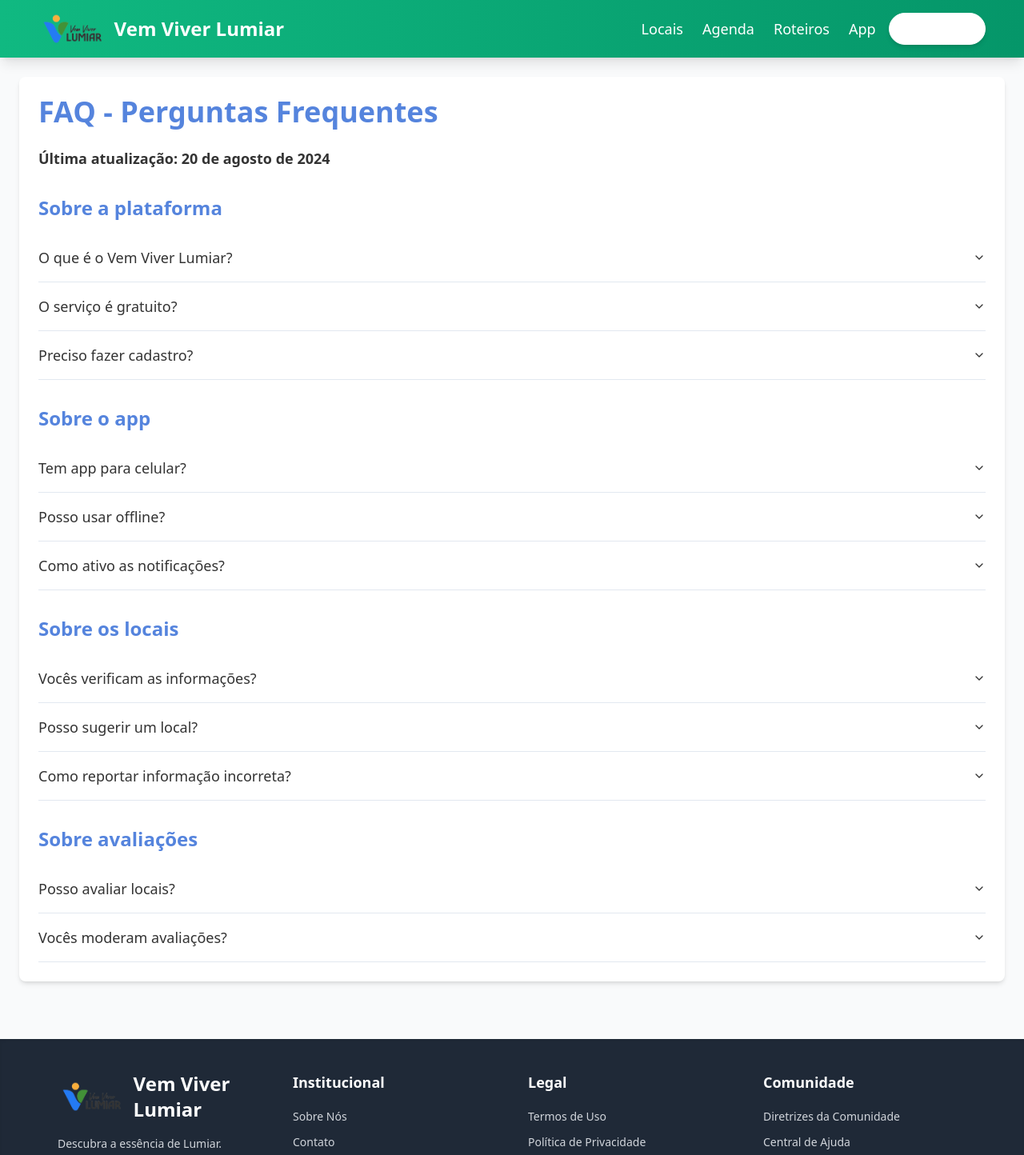
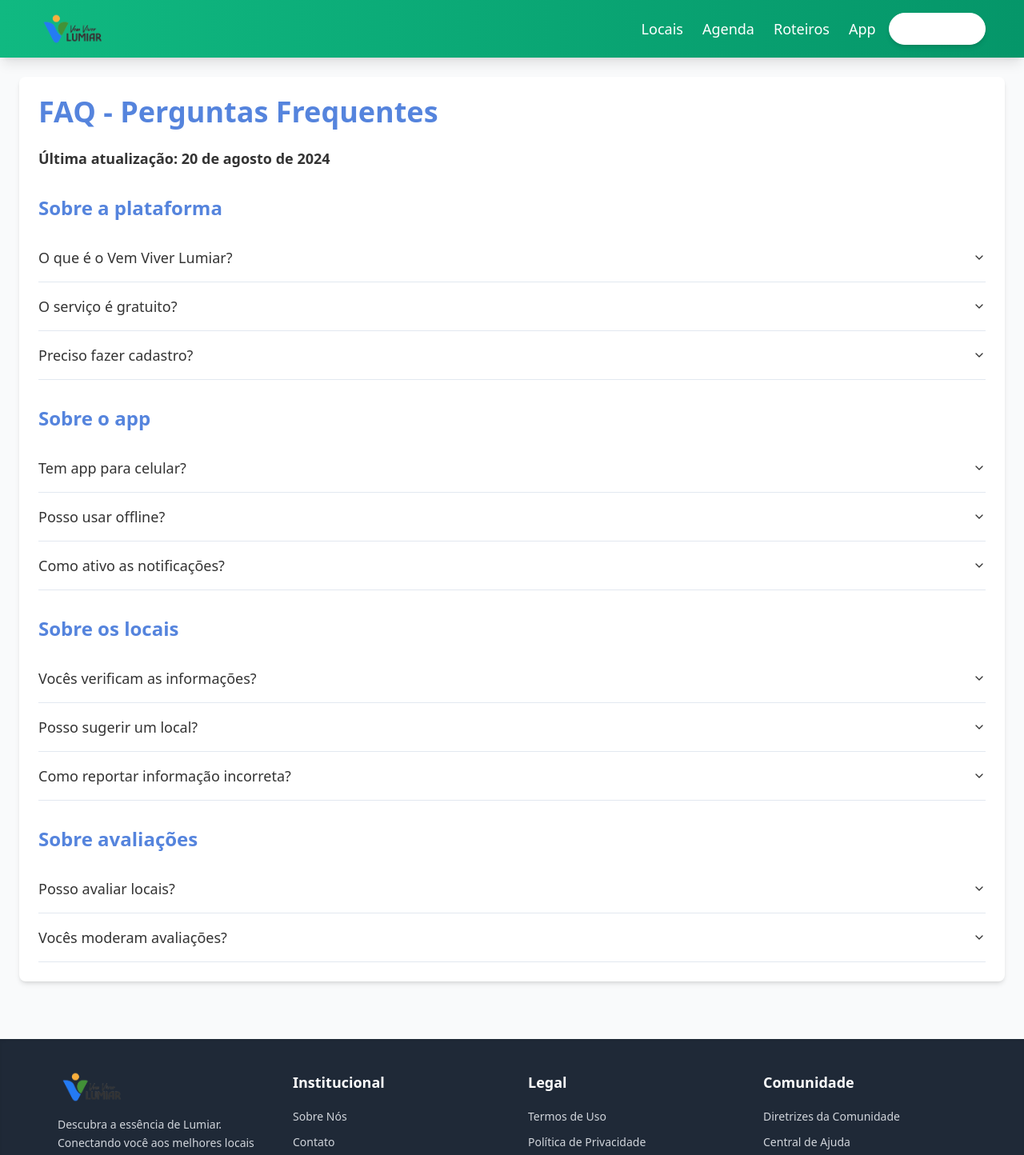
Before and after one commit to matheusmacedo-create/vemviverlumiar, a React (Vite) app: page /faq in a window 1280 px wide. Shown: the top 1444 px of the page at 80% size. Built offline with nearby package versions, Linux system fonts and the light colour scheme.

Commit message:
[dyad] Remoção do texto ao lado da logo no cabeçalho e rodapé - wrote 1 file(s)

```diff
--- a/src/components/Layout.tsx
+++ b/src/components/Layout.tsx
@@ -2,14 +2,13 @@ import React from 'react';
 import { MadeWithDyad } from '@/components/made-with-dyad';
 import { Link } from 'react-router-dom';
 import { Button } from '@/components/ui/button'; // Importando Button do shadcn/ui
-import { Facebook, Instagram, Youtube } from 'lucide-react'; // Importando ícones (MountainIcon removido)
+import { Facebook, Instagram, Youtube } from 'lucide-react'; // Importando ícones
 
 const Header = () => (
   <header className="bg-gradient-to-r from-emerald-500 to-emerald-600 text-white p-4 shadow-lg">
     <div className="container mx-auto flex flex-col md:flex-row justify-between items-center gap-4">
       <Link to="/" className="flex items-center gap-2 text-2xl font-bold hover:opacity-80 transition-opacity">
-        <img src="/logo.png" alt="Vem Viver Lumiar Logo" className="h-10 w-auto" /> {/* Logo adicionada */}
-        <span>Vem Viver Lumiar</span>
+        <img src="/logo.png" alt="Vem Viver Lumiar Logo" className="h-10 w-auto" /> {/* Apenas a logo */}
       </Link>
       <nav className="flex-grow">
         <ul className="flex flex-wrap justify-center md:justify-end items-center gap-6 text-lg">
@@ -32,8 +31,7 @@ const Footer = () => (
       {/* Coluna 1: Logo e Descrição */}
       <div className="flex flex-col items-center md:items-start">
         <Link to="/" className="flex items-center gap-2 text-2xl font-bold text-white mb-4">
-          <img src="/logo.png" alt="Vem Viver Lumiar Logo" className="h-10 w-auto" /> {/* Logo adicionada */}
-          <span>Vem Viver Lumiar</span>
+          <img src="/logo.png" alt="Vem Viver Lumiar Logo" className="h-10 w-auto" /> {/* Apenas a logo */}
         </Link>
         <p className="text-sm leading-relaxed mb-4">
           Descubra a essência de Lumiar. Conectando você aos melhores locais e experiências autênticas na Serra Fluminense.
```
